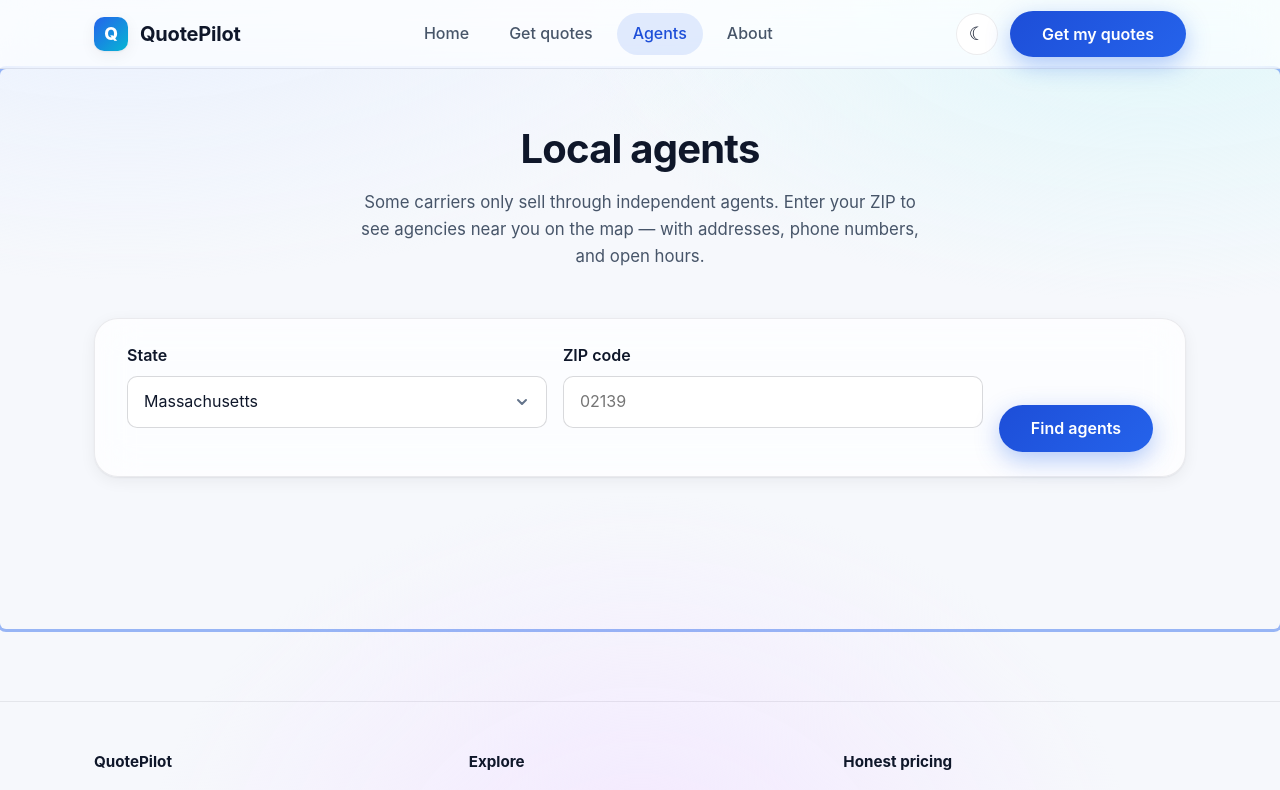
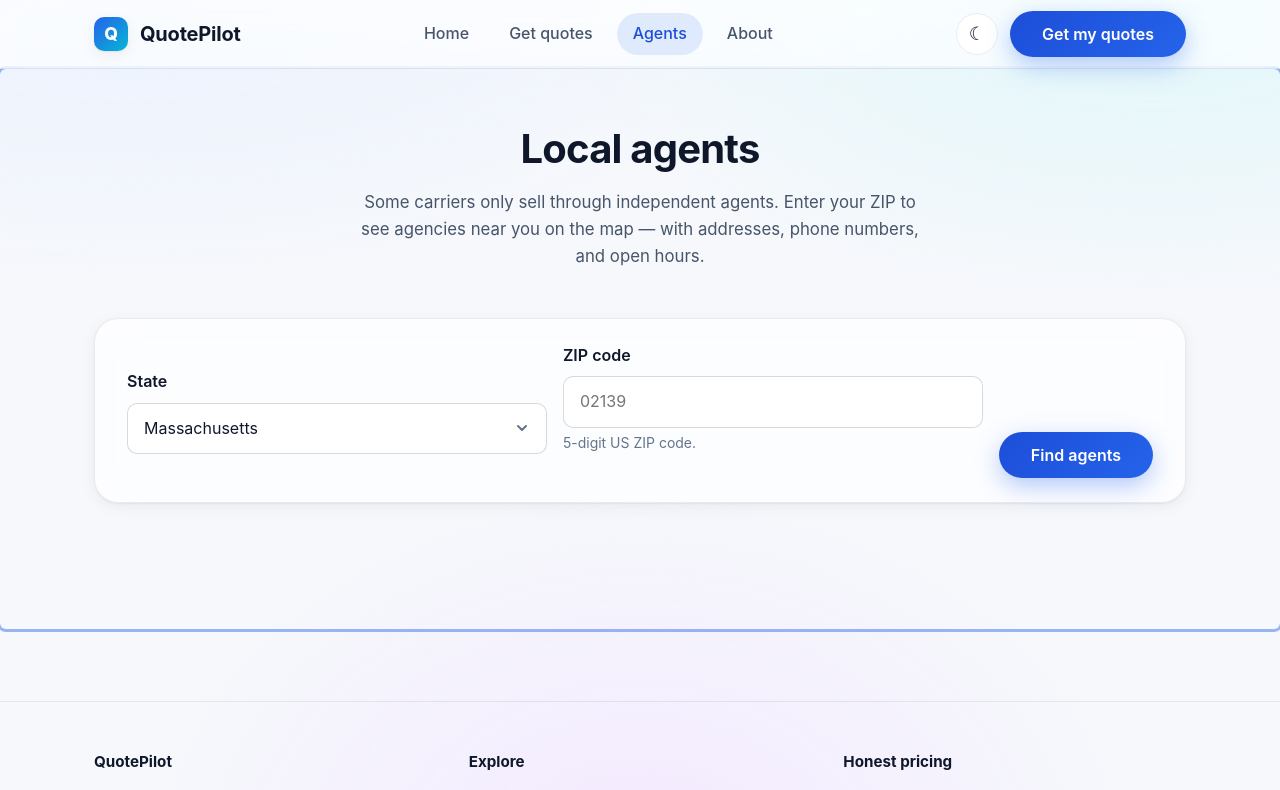
Before and after one commit to ArunodayReddy/quotepilot, a React (Vite) app in the folder apps/web/: page /agents in a window 1280 px wide. Shown: the top 790 px of the page. Built offline with nearby package versions, Linux system fonts and the light colour scheme.

Commit message:
QuotePilot v0.5.1 validation+delight batch 3/6

```diff
--- a/apps/web/src/pages/Agents.tsx
+++ b/apps/web/src/pages/Agents.tsx
@@ -3,6 +3,7 @@ import { useSearchParams } from "react-router-dom";
 import { Seo } from "../components/Seo";
 import { Reveal } from "../components/Reveal";
 import { AgentMap } from "../components/AgentMap";
+import { LoadingMessages } from "../components/LoadingMessages";
 import { SelectField, TextField, STATE_OPTIONS } from "../components/fields";
 import { api, ApiError } from "../lib/api";
 import { useAnalytics } from "../lib/analytics";
@@ -140,10 +141,14 @@ export function Agents() {
               id="agents-zip"
               label="ZIP code"
               inputMode="numeric"
+              autoComplete="postal-code"
+              pattern="\d{5}"
+              maxLength={5}
               placeholder="02139"
               value={zip}
               onChange={(e) => setZip(e.target.value)}
               error={error ?? undefined}
+              hint="5-digit US ZIP code."
             />
             <div className="search-actions">
               <button type="submit" className="btn btn-primary" disabled={loading}>
@@ -160,7 +165,7 @@ export function Agents() {
 
         {loading && (
           <div className="job-progress" role="status" aria-live="polite">
-            <div className="spinner" aria-hidden="true" />
+            <LoadingMessages context="agents" />
             <p>Looking up agents near {zip}…</p>
           </div>
         )}
--- a/apps/web/src/pages/Quotes.tsx
+++ b/apps/web/src/pages/Quotes.tsx
@@ -3,6 +3,7 @@ import { Link, useParams } from "react-router-dom";
 import { Seo } from "../components/Seo";
 import { SimBadge } from "../components/SimBadge";
 import { AgentMap } from "../components/AgentMap";
+import { LoadingMessages } from "../components/LoadingMessages";
 import { TextField } from "../components/fields";
 import { api, ApiError } from "../lib/api";
 import { useAnalytics } from "../lib/analytics";
@@ -216,7 +217,7 @@ function ProgressSection({ job }: { job: QuoteJob }) {
   const pending = Math.max(0, job.progress.total - job.progress.completed);
   return (
     <div className="glass job-progress" role="status" aria-live="polite">
-      <div className="spinner" aria-hidden="true" />
+      <LoadingMessages context="quotes" />
       <p>
         Gathering quotes… {job.progress.completed} of {job.progress.total}
       </p>
@@ -445,7 +446,7 @@ function AgentsSection() {
       </p>
       {agents === null ? (
         <div className="glass map-panel" aria-label="Loading agents">
-          <div className="skeleton" style={{ height: "240px", borderRadius: "12px" }} aria-hidden="true" />
+          <LoadingMessages context="agents" />
         </div>
       ) : agents.length === 0 ? (
         <div className="glass agents-teaser">
```
